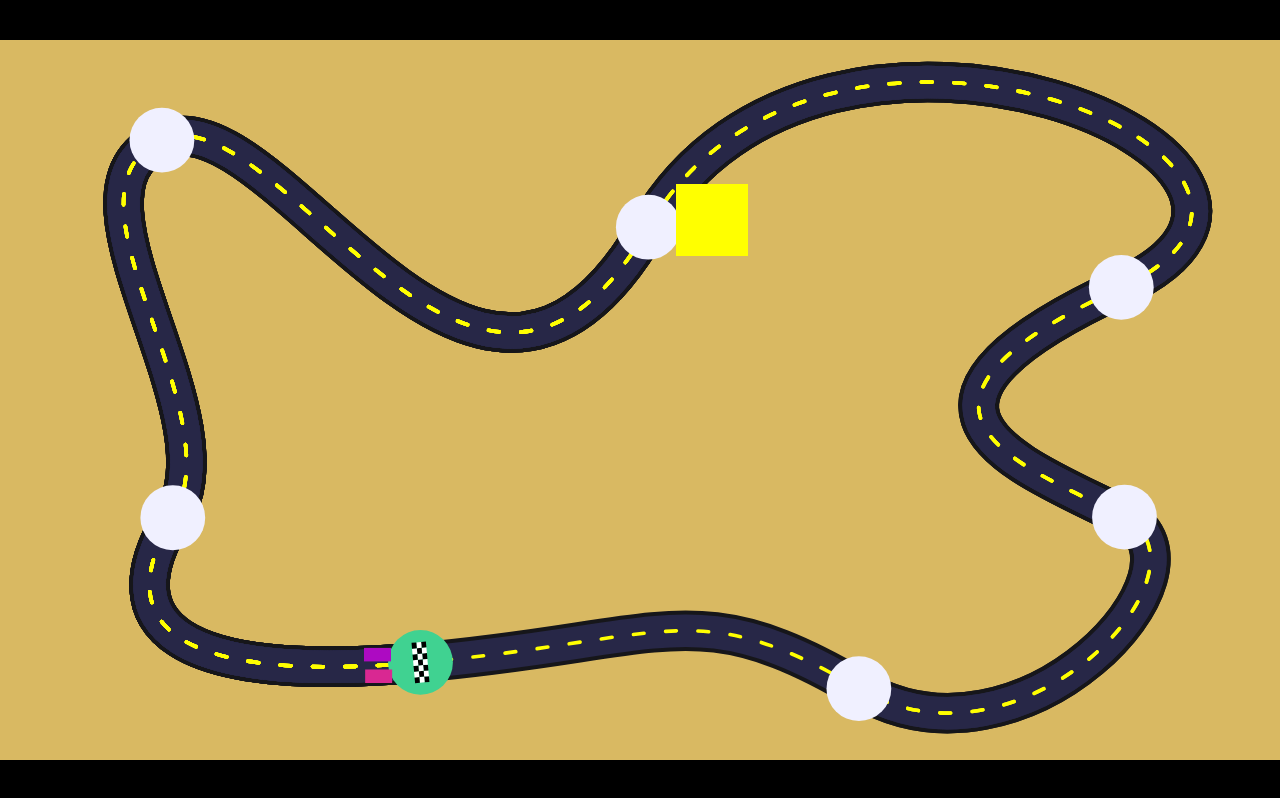
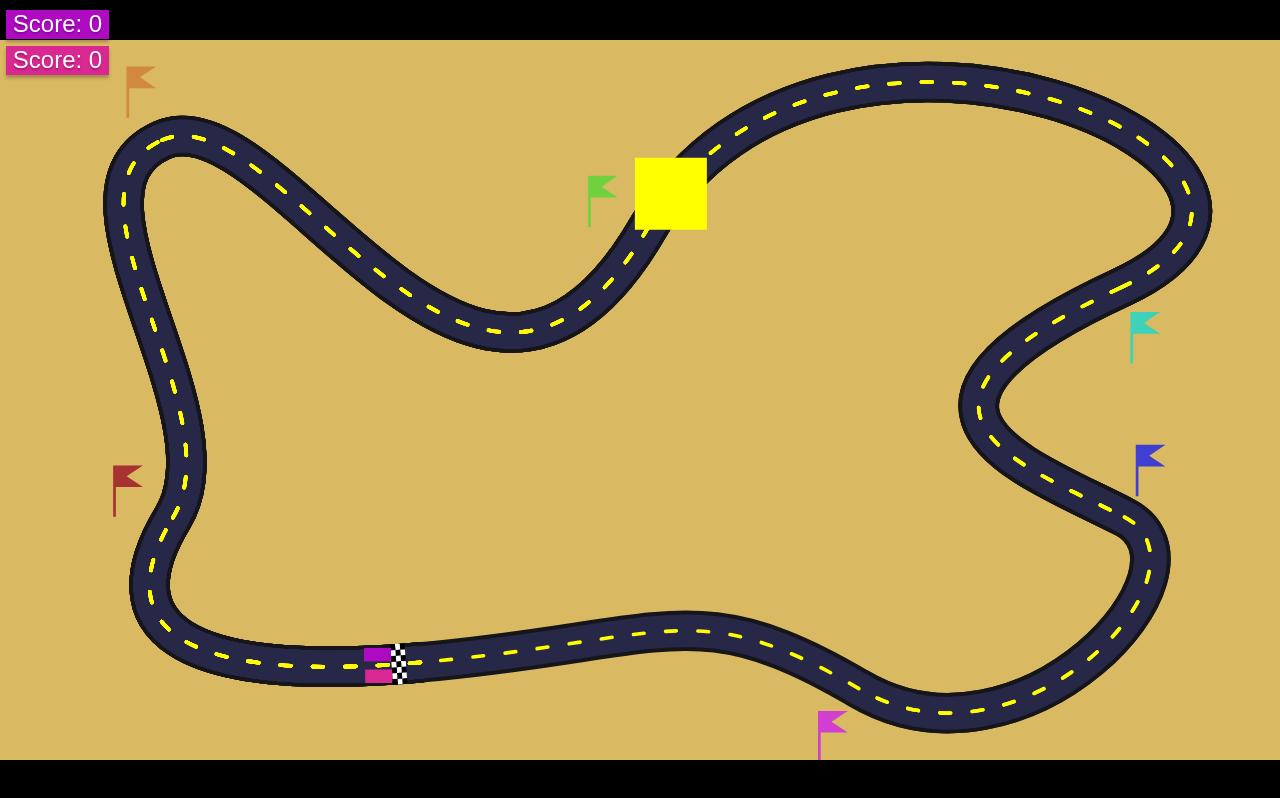
Before and after one commit to devsai9/AOOD-GamePad-2025, a plain HTML site: page index.html in a window 1280 px wide. Drawn offline with Linux system fonts and the light colour scheme; animation ran at ten frames a second.

Commit message:
Beep boop
Co-authored-by: Dev Sai <devsai9@users.noreply.github.com>
Co-authored-by: Hamza <hnasheralneam@gmail.com>

```diff
--- a/index.html
+++ b/index.html
@@ -7,6 +7,7 @@
     <link rel="stylesheet" href="styles.css">
 </head>
 <body>
+    <div class="scoreboard"></div>
     <script src="main.js" type="module"></script>
 </body>
 </html>
--- a/main.js
+++ b/main.js
@@ -1,7 +1,7 @@
 import * as G from "./graphics.js";
 import { Input, Player } from "./players.js";
 import { Track } from "./track.js";
-import { State } from "./state.js";
+import { State, Scoreboard } from "./state.js";
 import { Vec2 } from "./vector.js";
 import { CollisionBody, Powerup } from "./collisionBody.js";
 
@@ -23,11 +23,14 @@ State.track = Track.parse(
 );
 
 let nonGamepadPlayers = 0;
-// players.push(new Player(Input.fromMachine({
+
+// let machinePlayer = new Player(Input.fromMachine({
 //     vel(self) {
 //         return [0.001, 0];
 //     }
-// })));
+// }));
+// State.players.push(machinePlayer);
+// State.registerCollider(machinePlayer);
 const wsadPlayer = new Player(Input.fromKeys("KeyW", "KeyA", "KeyS", "KeyD"));
 const arrowPlayer = new Player(Input.fromKeys("ArrowUp", "ArrowLeft", "ArrowDown", "ArrowRight"));
 State.players.push(wsadPlayer);
@@ -36,21 +39,27 @@ State.registerCollider(wsadPlayer);
 State.registerCollider(arrowPlayer);
 nonGamepadPlayers += 2;
 
+let scoreboardElement = document.querySelector(".scoreboard");
+let scoreboard = new Scoreboard(scoreboardElement);
+State.registerScoreboard(scoreboard);
+
 
 window.addEventListener("gamepadconnected", (e) => {
     let newPlayer = new Player(Input.fromGamepad(e.gamepad), e.gamepad.index)
     State.players.push(newPlayer);
-    State.registerCollider(newPlayer)
+    State.registerCollider(newPlayer);
+    State.scoreboard.updateScores();
 });
 window.addEventListener("gamepaddisconnected", (e) => {
-    for (let i = 0; i++; i < State.players.length()) {
+    for (let i = 0; i < State.players.length; i++) {
         const player = State.players[i + nonGamepadPlayers];
         if (player.getIndex() == e.gamepad.index) {
             // remove player from player array
+            State.unregisterCollider(player);
             State.players = State.players.splice(i, 1);
-
         }
     }
+    State.scoreboard.updateScores();
 });
 
 
@@ -93,7 +102,7 @@ function draw() {
 }
 
 // new CollisionBody([0, -.4], 0.2, 0.2);
-new Powerup([.2, -.5], 0.2, 0.2, "frictionless", 5, Infinity, 5);
+new Powerup(State.track.getNearestPoint([.2, -.5]), 0.2, 0.2, "frictionless", 5, Infinity, 5);
 // new Powerup([-.2, -.5], 0.2, 0.2, "speed", 5, 2, 1);
 
 
@@ -144,7 +153,6 @@ function updateGame(timestamp) {
 }
 
 
-
 /*
 
 - Palette for different biomes -
--- a/players.js
+++ b/players.js
@@ -47,6 +47,7 @@ export const Input = {
         index: gamepad.index,
         update(self, delta) {
             const actual = navigator.getGamepads()[this.index];
+            if (!actual) return;
             const x = actual.axes[0];
             const y = actual.axes[1];
             // console.log("Gamepad", x, y);
@@ -76,6 +77,7 @@ const PLAYER_BEGIN = 0.06;
 
 export class Player {
     color = "#f826b9";
+    id = -1;
 
     position = [0, -0.6];
     velocity = [0, 0];
@@ -92,12 +94,12 @@ export class Player {
     /**
      * @param { InputMethod } inputMethod
      */
-    constructor(inputMethod) {
+    constructor(inputMethod, id) {
+        this.id = id;
         this.inputMethod = inputMethod;
         this.weight = 0.02;
         this.direction = Math.PI;
-        this.color = "#" +
-            (Math.random() * 0xFFFFFF << 0).toString(16).padStart(6, "0");
+        this.color = "#" + (Math.random() * 0xFFFFFF << 0).toString(16).padStart(6, "0");
         //this.position[1] -= playerCount * .07;
         const pins = State.track.pins;
         const tangents = State.track.tangents;
@@ -243,6 +245,7 @@ export class Player {
         console.log("checking")
         if (checkOld === State.track.pins.length - 1) {
             this.laps++;
+            State.scoreboard.updateScores();
             console.log("next lap");
             return checkNew === 0;
         }
--- a/state.js
+++ b/state.js
@@ -16,6 +16,12 @@ export const State = {
 
     registerCollider(collider) {
         this.colliders.push(collider);
+    },
+
+    unregisterCollider(collider) {
+        console.log(this.colliders)
+        this.colliders.splice(this.colliders.indexOf(collider), 1);
+        console.log(this.colliders)
     },
 
     checkCollisions() {
@@ -81,6 +87,11 @@ export const State = {
             }
         }
     },
+
+    registerScoreboard(scoreboard) {
+        this.scoreboard = scoreboard;
+        scoreboard.updateScores();
+    }
 };
 
 function rectanglesColliding([x1, y1], w1, h1, [x2, y2], w2, h2) {
@@ -117,3 +128,18 @@ function rectangleCircleColliding([rectX, rectY], rectW, rectH, [circleX, circle
     }
     return false;
 }
+
+
+export class Scoreboard {
+    constructor(element) {
+        this.element = element;
+    }
+
+    updateScores() {
+        let output = "";
+        for (const player of State.colliders) {
+            output += `<span style="background-color: ${player.color}">Score: ${player.laps}</span><br>`;
+        }
+        this.element.innerHTML = output;
+    }
+}
--- a/styles.css
+++ b/styles.css
@@ -15,3 +15,21 @@ canvas {
    width: 100%;
    image-rendering: pixelated;
 }
+
+.scoreboard {
+   position: fixed;
+   top: 0;
+   left: 0;
+   padding: .4rem;
+   color: #fff;
+}
+
+.scoreboard span {
+   display: inline-block;
+   margin: .2rem 0;
+   padding: .05rem .4rem;
+   box-shadow: 0 .2rem .2rem #00000040;
+   text-shadow: 0 .1rem .1rem #00000040;
+   font-family: sans-serif;
+   font-size: 1.5rem;
+}
--- a/track.js
+++ b/track.js
@@ -47,8 +47,39 @@ function drawFinish(self, pin, tangent) {
     }
 }
 
+const flagVertices = {
+    x: [0, 0.6, -0.4, -0.4, -0.5, -0.5, 0.6],
+    y: [0.5, 0.1, 0.1, -1, -1, 0.9, 0.9]
+};
+const flagPalette = [
+    "#a83232",
+    "#d1883f",
+    //"#d1d13f",
+    "#70d13f",
+    "#3fd1b9",
+    "#3f3fd1",
+    "#d13fd1",
+    "#d13f88"
+];
+
 function drawCheckpoint(self, pin, tangent, id) {
-    new Checkpoint(pin, 0.175, id);
+    const offset = Vec2.perp(Vec2.norm(tangent));
+    const pos = Vec2.sum(Vec2.scale(offset, -0.15), pin);
+
+
+
+    G.setFill(flagPalette[id - 1]);
+    //G.fillRect(pos, 0.1, 0.1);
+
+
+    G.beginPath();
+    for (let i = 0; i < flagVertices.x.length; i++) {
+        const p = [flagVertices.x[i], -flagVertices.y[i]];
+        const vert = Vec2.sum(pos, Vec2.scale(p, 0.075));
+        if (i === 0) G.moveTo(vert);
+        else G.lineTo(vert);
+    }
+    G.fill();
 }
 
 /**
@@ -79,7 +110,7 @@ export function cubicBezierTangent(t, p1, p2, p3, p4) {
     return Vec2.total(c1, c2, c3, c4);
 }
 
-const CHECKPOINT_SIZE = ROAD_SCALE * 1.2 * 0.1;
+const CHECKPOINT_SIZE = ROAD_SCALE * 1.4 * 0.1;
 
 export class Track {
     /**
@@ -131,13 +162,32 @@ export class Track {
         G.setLineWidth(0.01);
         drawRaw(this.pins, this.tangents);
 
-        for (const [i, p] of this.pins.entries()) {
-            if (i === 0) G.setFill("#40d291");
-            else G.setFill("#f0f0ff");
-            G.fillCircle(p, CHECKPOINT_SIZE);
+        // for (const [i, p] of this.pins.entries()) {
+        //     if (i === 0) G.setFill("#40d291");
+        //     else G.setFill("#f0f0ff");
+        //     G.fillCircle(p, CHECKPOINT_SIZE);
+        // }
+
+        const finishPos = cubicBezier(
+            0.03,
+            this.pins[0],
+            Vec2.sum(this.pins[0], this.tangents[0]),
+            Vec2.diff(this.pins[1], this.tangents[1]),
+            this.pins[1]
+        );
+        const finishDir = cubicBezierTangent(
+            0.03,
+            this.pins[0],
+            Vec2.sum(this.pins[0], this.tangents[0]),
+            Vec2.diff(this.pins[1], this.tangents[1]),
+            this.pins[1]
+        );
+
+        drawFinish(this, finishPos, finishDir);
+
+        for (let i = 1; i < this.pins.length; i++) {
+            drawCheckpoint(this, this.pins[i], this.tangents[i], i);
         }
-
-        drawFinish(this, this.pins[0], this.tangents[0]);
 
     }
 
@@ -152,6 +202,26 @@ export class Track {
         }
 
         return false;
+    }
+
+    getNearestPoint(point) {
+        let min = Infinity;
+        let found = null;
+        for (let i = 0; i < this.pins.length; i++) {
+            const start = this.pins[i];
+            const ctrl1 = Vec2.sum(start, this.tangents[i]);
+            const end = this.pins[i + 1] || this.pins[0];
+            const ctrl2 = Vec2.diff(end, this.tangents[i + 1] || this.tangents[0]);
+
+            const pt = this.findNearestPoint(point, start, ctrl1, ctrl2, end);
+            const dis = Vec2.dist(pt, point);
+            if (dis < min) {
+                min = dis;
+                found = pt;
+            }
+        }
+
+        return found;
     }
 
     queryCheckpoint(pos) {
```
